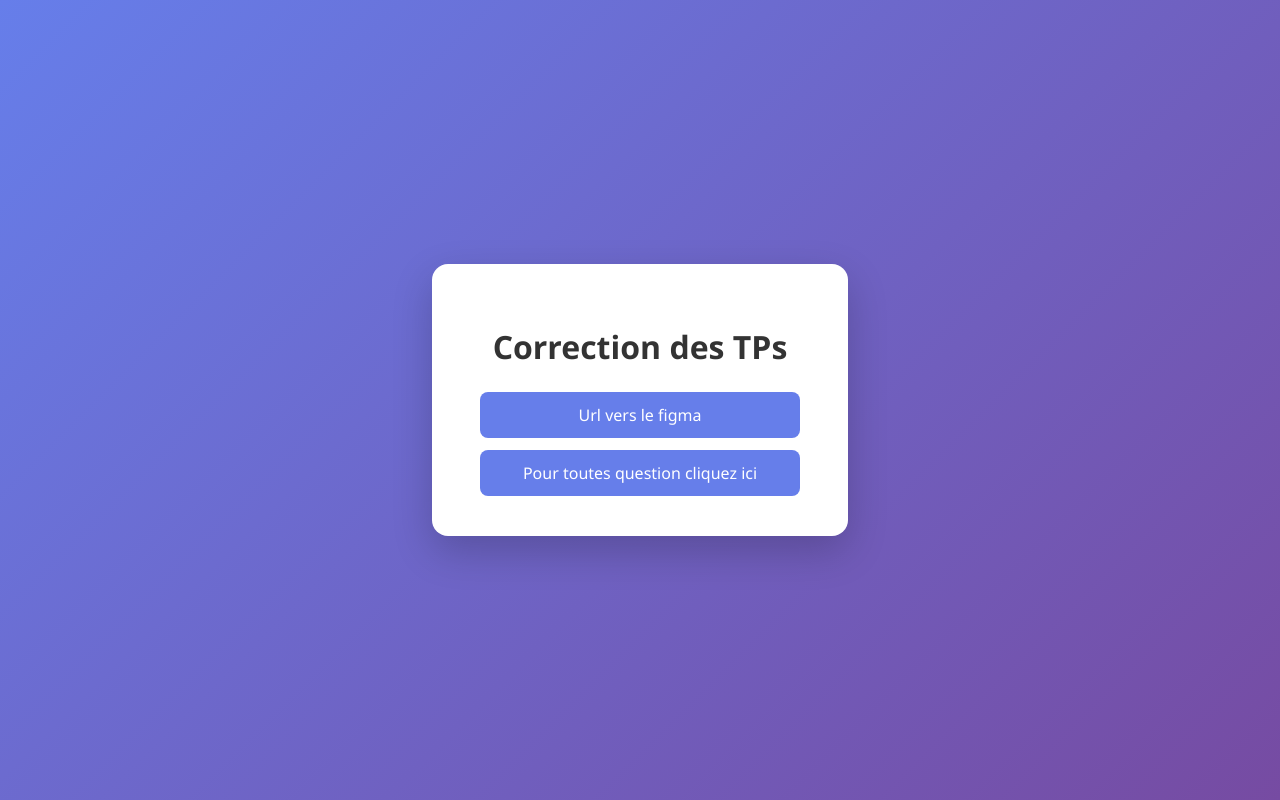
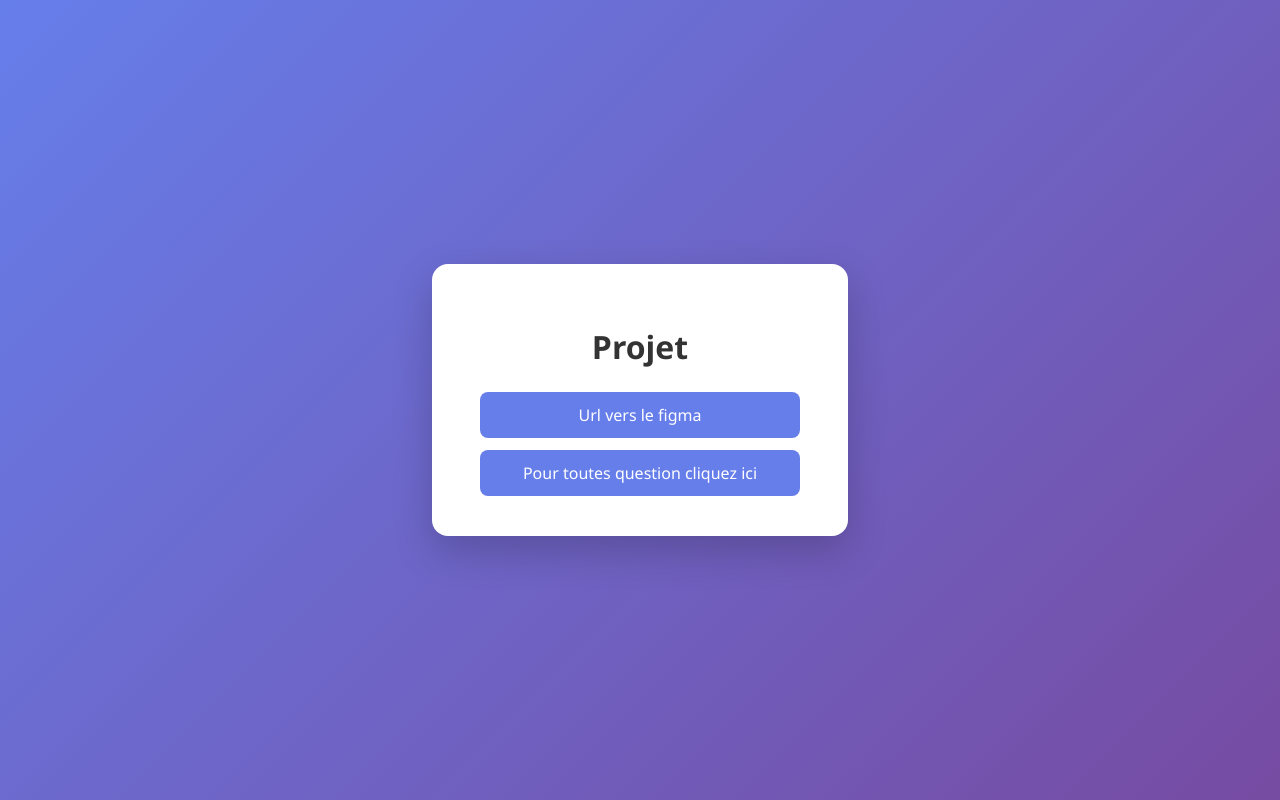
Before and after one commit to ericFinickel/ul-ec-913-1-dev-web.public, a plain HTML site: page cours/projet/index.html in a window 1280 px wide. Drawn offline with Linux system fonts and the light colour scheme.

Commit message:
modif titre appli

```diff
--- a/cours/projet/index.html
+++ b/cours/projet/index.html
@@ -2,7 +2,7 @@
 <html lang="fr">
   <head>
     <meta charset="UTF-8" />
-    <title>Correction des TPs</title>
+    <title>Projet</title>
     <style>
       body {
         margin: 0;
@@ -53,7 +53,7 @@
 
   <body>
     <main>
-      <h1>Correction des TPs</h1>
+      <h1>Projet</h1>
       <div class="tp-list">
         <a
           href="https://www.figma.com/design/MnCF1ynZ7h5qAYrk94VMD7/tp-fac?node-id=0-1&t=qOsawhPSqX666CUW-1"
```
